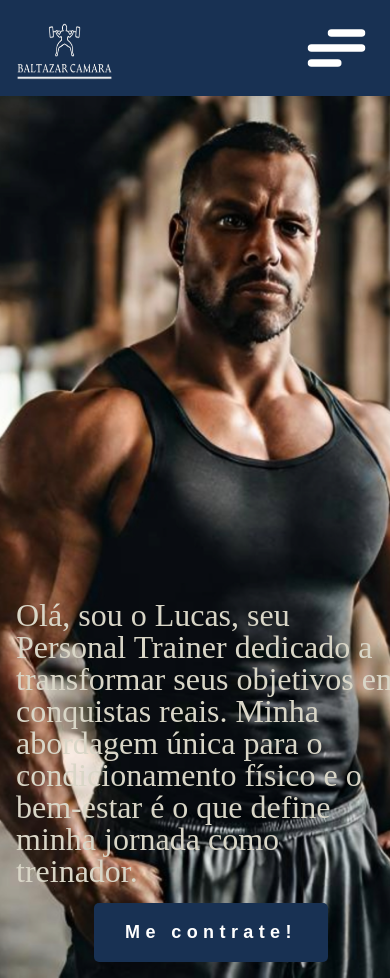
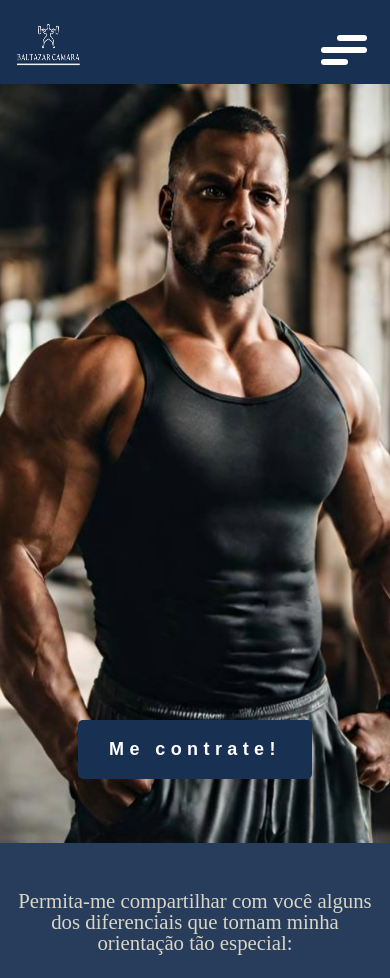
Before and after one commit to EdsonCampanhao/baltazar_camara, a plain HTML site: page index.html in a window 390 px wide. Shown: the top 978 px of the page. Drawn offline with Linux system fonts and the light colour scheme.

Commit message:
fix
-some fix in hero and menu

```diff
--- a/css/index.css
+++ b/css/index.css
@@ -28,12 +28,15 @@ h7 {
 
 .hero {
     width: 100vw;
+    box-sizing: border-box;
+    height: 90vh;
     padding: 1rem;
     display: flex;
     flex-direction: column;
     align-items: center;
     justify-content: flex-end;
     gap: 1rem;
+    padding-bottom: 4rem;
 }
 .hero__link {
     text-decoration: none;
@@ -97,10 +100,9 @@ button:hover span {
 
 .hero {
     background-image: url(../img/banner_header_mobile.jpg);
-    background-position: center;
+    background-position: center 0px;
     background-size: cover;
     background-repeat: no-repeat;
-    height: 850px;
 }
 
 .differentials {
--- a/css/menu.css
+++ b/css/menu.css
@@ -6,7 +6,8 @@ header {
 
 .header {
   max-width: 1040px;
-   width: 100%;
+  width: 100%;
+  height: 8vh;
   padding: .5rem 1rem;
   display: flex;
   justify-content: space-between;
@@ -14,9 +15,13 @@ header {
 }
 
 .header__logo {
-  width: 6rem;
-  height: 4rem;
+  width: 4rem;
+  height: 3rem;
   filter: invert(100%) sepia(0%) saturate(0%) hue-rotate(19deg) brightness(102%) contrast(102%);
+}
+.hamburger{
+  width: 64px;
+  height: 64px;
 }
 
 .header__nav {
@@ -32,7 +37,7 @@ header {
   width: 70px;
   font-size: 2rem;
   position: absolute;
-  top: 108%;
+  top: 100%;
   left: 60vw;
   width: 120px;
   transition: 1s;
--- a/index.html
+++ b/index.html
@@ -40,10 +40,7 @@
     </header>
     <main>
         <section class="hero">
-            <h1>
-                Olá, sou o Lucas, seu Personal Trainer dedicado a transformar seus objetivos em conquistas reais. Minha
-                abordagem única para o condicionamento físico e o bem-estar é o que define minha jornada como treinador.
-            </h1>
+
             <a class="hero__link" href="https:www.google.com"><button class="hero__button"> <span>Me contrate!
                     </span></button></a>
         </section>
```
